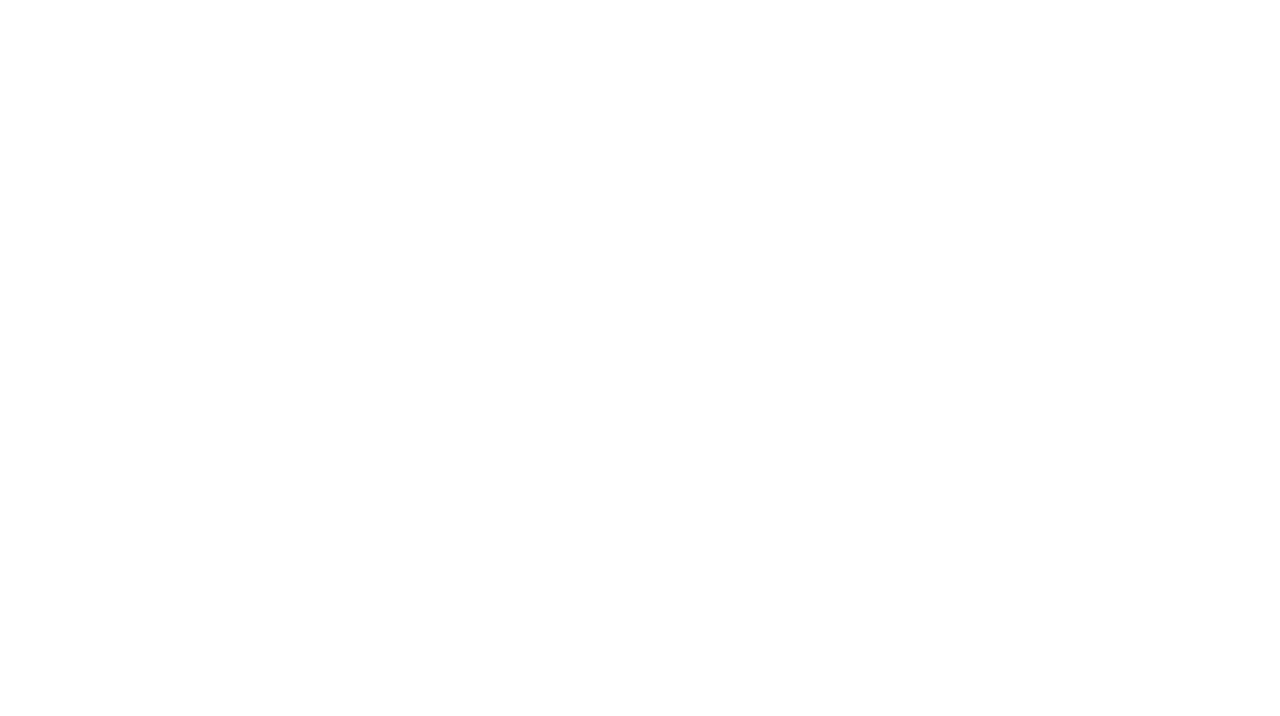
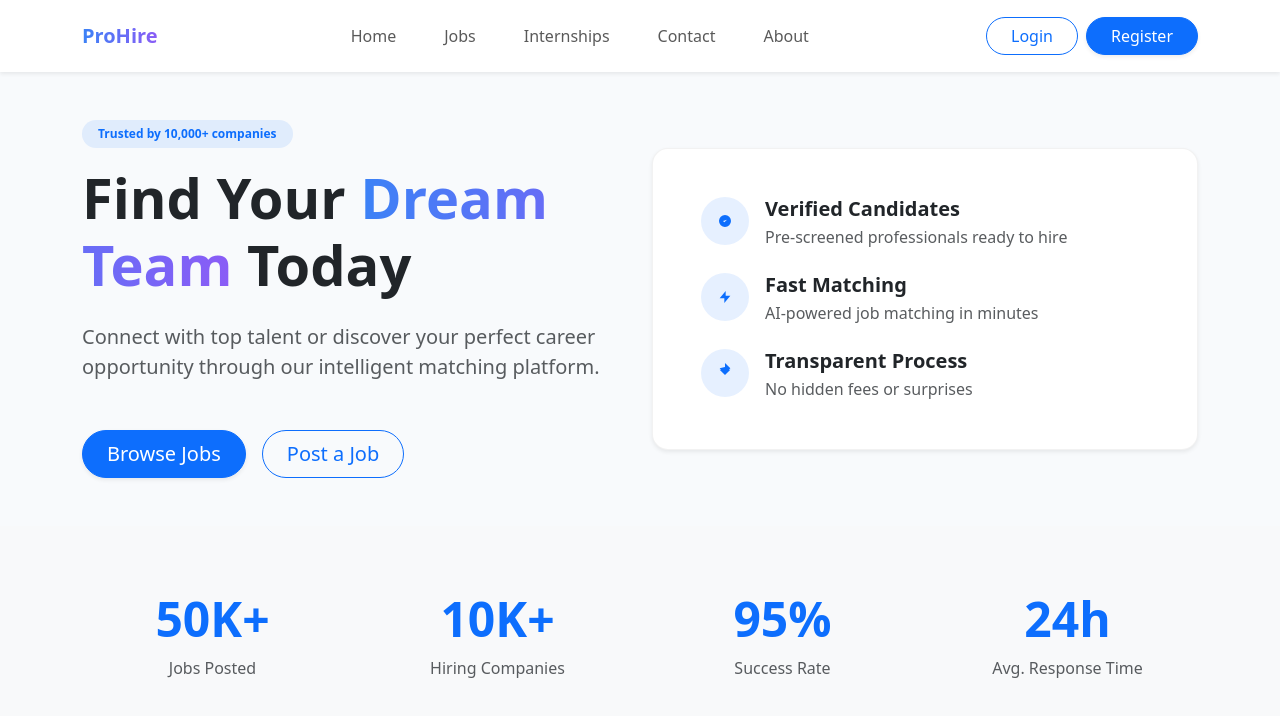
Before and after one commit to Abhi0315/JobPortalFrontEnd, a React (Vite) app in the folder prohire-frontend/: page / in a window 1280 px wide. Before the commit this address had no page. Shown: the top 716 px of the page. Built offline with nearby package versions, Linux system fonts and the light colour scheme.

Commit message:
added homepage.jsx

```diff
--- a/prohire-frontend/src/App.jsx
+++ b/prohire-frontend/src/App.jsx
@@ -1,12 +1,15 @@
 import { BrowserRouter as Router, Routes, Route } from "react-router-dom";
 import Register from "./pages/register";
 import Login from "./pages/login";
+import HomePage from "./pages/homepage";
 import "bootstrap/dist/css/bootstrap.min.css";
+import "bootstrap/dist/js/bootstrap.bundle.min";
 
 function App() {
   return (
     <Router>
       <Routes>
+        <Route path="/" element={<HomePage />} />
         <Route path="/register" element={<Register />} />
         <Route path="/login" element={<Login />} />
       </Routes>
--- /dev/null
+++ b/prohire-frontend/src/pages/homepage.jsx
@@ -0,0 +1,258 @@
+// src/pages/homepage.jsx
+import React from "react";
+import { Link } from "react-router-dom";
+
+const HomePage = () => {
+  return (
+    <div className="homepage-wrapper">
+      {/* Navbar */}
+      <nav className="navbar navbar-expand-lg navbar-light bg-white shadow-sm py-3 sticky-top">
+        <div className="container">
+          <Link className="navbar-brand fw-bold" to="/">
+            <span className="text-gradient">ProHire</span>
+          </Link>
+
+          <button
+            className="navbar-toggler border-0"
+            type="button"
+            data-bs-toggle="collapse"
+            data-bs-target="#navbarContent"
+            aria-controls="navbarContent"
+            aria-expanded="false"
+            aria-label="Toggle navigation"
+          >
+            <span className="navbar-toggler-icon"></span>
+          </button>
+
+          <div className="collapse navbar-collapse" id="navbarContent">
+            <ul className="navbar-nav mx-auto mb-2 mb-lg-0">
+              <NavItem to="/" text="Home" />
+              <NavItem to="/jobs" text="Jobs" />
+              <NavItem to="/internships" text="Internships" />
+              <NavItem to="/contact" text="Contact" />
+              <NavItem to="/about" text="About" />
+            </ul>
+
+            <div className="d-flex gap-2">
+              <Link
+                to="/login"
+                className="btn btn-outline-primary px-4 rounded-pill fw-medium"
+              >
+                Login
+              </Link>
+              <Link
+                to="/register"
+                className="btn btn-primary px-4 rounded-pill fw-medium shadow-sm"
+              >
+                Register
+              </Link>
+            </div>
+          </div>
+        </div>
+      </nav>
+
+      {/* Hero Section */}
+      <section className="hero-section py-5 py-lg-7">
+        <div className="container">
+          <div className="row align-items-center">
+            <div className="col-lg-6 mb-5 mb-lg-0">
+              <span className="badge bg-primary bg-opacity-10 text-primary rounded-pill px-3 py-2 mb-3">
+                Trusted by 10,000+ companies
+              </span>
+              <h1 className="display-4 fw-bold mb-4">
+                Find Your <span className="text-gradient">Dream Team</span>{" "}
+                Today
+              </h1>
+              <p className="lead text-muted mb-5">
+                Connect with top talent or discover your perfect career
+                opportunity through our intelligent matching platform.
+              </p>
+              <div className="d-flex flex-wrap gap-3">
+                <Link
+                  to="/jobs"
+                  className="btn btn-primary btn-lg px-4 rounded-pill shadow-sm"
+                >
+                  Browse Jobs
+                </Link>
+                <Link
+                  to="/register"
+                  className="btn btn-outline-primary btn-lg px-4 rounded-pill"
+                >
+                  Post a Job
+                </Link>
+              </div>
+            </div>
+            <div className="col-lg-6">
+              <div className="features-card p-4 p-lg-5 rounded-4 shadow-sm">
+                <div className="feature-item d-flex mb-4">
+                  <div className="icon-box bg-primary bg-opacity-10 text-primary rounded-circle p-3 me-3">
+                    <svg
+                      width="24"
+                      height="24"
+                      fill="currentColor"
+                      viewBox="0 0 24 24"
+                    >
+                      <path d="M9 12l2 2 4-4m6 2a9 9 0 11-18 0 9 9 0 0118 0z" />
+                    </svg>
+                  </div>
+                  <div>
+                    <h5 className="fw-bold mb-1">Verified Candidates</h5>
+                    <p className="text-muted mb-0">
+                      Pre-screened professionals ready to hire
+                    </p>
+                  </div>
+                </div>
+                <div className="feature-item d-flex mb-4">
+                  <div className="icon-box bg-primary bg-opacity-10 text-primary rounded-circle p-3 me-3">
+                    <svg
+                      width="24"
+                      height="24"
+                      fill="currentColor"
+                      viewBox="0 0 24 24"
+                    >
+                      <path d="M13 10V3L4 14h7v7l9-11h-7z" />
+                    </svg>
+                  </div>
+                  <div>
+                    <h5 className="fw-bold mb-1">Fast Matching</h5>
+                    <p className="text-muted mb-0">
+                      AI-powered job matching in minutes
+                    </p>
+                  </div>
+                </div>
+                <div className="feature-item d-flex">
+                  <div className="icon-box bg-primary bg-opacity-10 text-primary rounded-circle p-3 me-3">
+                    <svg
+                      width="24"
+                      height="24"
+                      fill="currentColor"
+                      viewBox="0 0 24 24"
+                    >
+                      <path d="M12 15l8-8H4l8 8zm0-12L4 5l8 8 8-8-8-8z" />
+                    </svg>
+                  </div>
+                  <div>
+                    <h5 className="fw-bold mb-1">Transparent Process</h5>
+                    <p className="text-muted mb-0">
+                      No hidden fees or surprises
+                    </p>
+                  </div>
+                </div>
+              </div>
+            </div>
+          </div>
+        </div>
+      </section>
+
+      {/* Stats Section */}
+      <section className="stats-section py-5 bg-light">
+        <div className="container">
+          <div className="row g-4 text-center">
+            <div className="col-6 col-md-3">
+              <div className="p-3 rounded-3">
+                <h3 className="display-5 fw-bold text-primary mb-2">50K+</h3>
+                <p className="text-muted mb-0">Jobs Posted</p>
+              </div>
+            </div>
+            <div className="col-6 col-md-3">
+              <div className="p-3 rounded-3">
+                <h3 className="display-5 fw-bold text-primary mb-2">10K+</h3>
+                <p className="text-muted mb-0">Hiring Companies</p>
+              </div>
+            </div>
+            <div className="col-6 col-md-3">
+              <div className="p-3 rounded-3">
+                <h3 className="display-5 fw-bold text-primary mb-2">95%</h3>
+                <p className="text-muted mb-0">Success Rate</p>
+              </div>
+            </div>
+            <div className="col-6 col-md-3">
+              <div className="p-3 rounded-3">
+                <h3 className="display-5 fw-bold text-primary mb-2">24h</h3>
+                <p className="text-muted mb-0">Avg. Response Time</p>
+              </div>
+            </div>
+          </div>
+        </div>
+      </section>
+
+      {/* CSS Styles */}
+      <style jsx global>{`
+        .text-gradient {
+          background: linear-gradient(90deg, #3b82f6, #8b5cf6);
+          -webkit-background-clip: text;
+          background-clip: text;
+          -webkit-text-fill-color: transparent;
+        }
+
+        .nav-link {
+          position: relative;
+          margin: 0 0.5rem;
+        }
+        .nav-link::after {
+          content: "";
+          position: absolute;
+          width: 0;
+          height: 2px;
+          bottom: 0;
+          left: 0;
+          background-color: #3b82f6;
+          transition: width 0.3s ease;
+        }
+        .nav-link:hover::after {
+          width: 100%;
+        }
+
+        .hero-section {
+          padding-top: 6rem;
+          padding-bottom: 6rem;
+          background-color: #f8fafc;
+        }
+
+        .features-card {
+          background: white;
+          border: 1px solid rgba(0, 0, 0, 0.05);
+        }
+
+        .icon-box {
+          flex-shrink: 0;
+          width: 48px;
+          height: 48px;
+          display: flex;
+          align-items: center;
+          justify-content: center;
+        }
+
+        .stats-section .col {
+          transition: transform 0.3s ease;
+        }
+
+        .stats-section .col:hover {
+          transform: translateY(-5px);
+        }
+
+        @media (max-width: 992px) {
+          .hero-section {
+            padding-top: 4rem;
+            padding-bottom: 4rem;
+          }
+
+          .display-4 {
+            font-size: 2.5rem;
+          }
+        }
+      `}</style>
+    </div>
+  );
+};
+
+// Reusable NavItem component
+const NavItem = ({ to, text }) => (
+  <li className="nav-item">
+    <Link className="nav-link px-3 position-relative" to={to}>
+      {text}
+    </Link>
+  </li>
+);
+
+export default HomePage;
```
